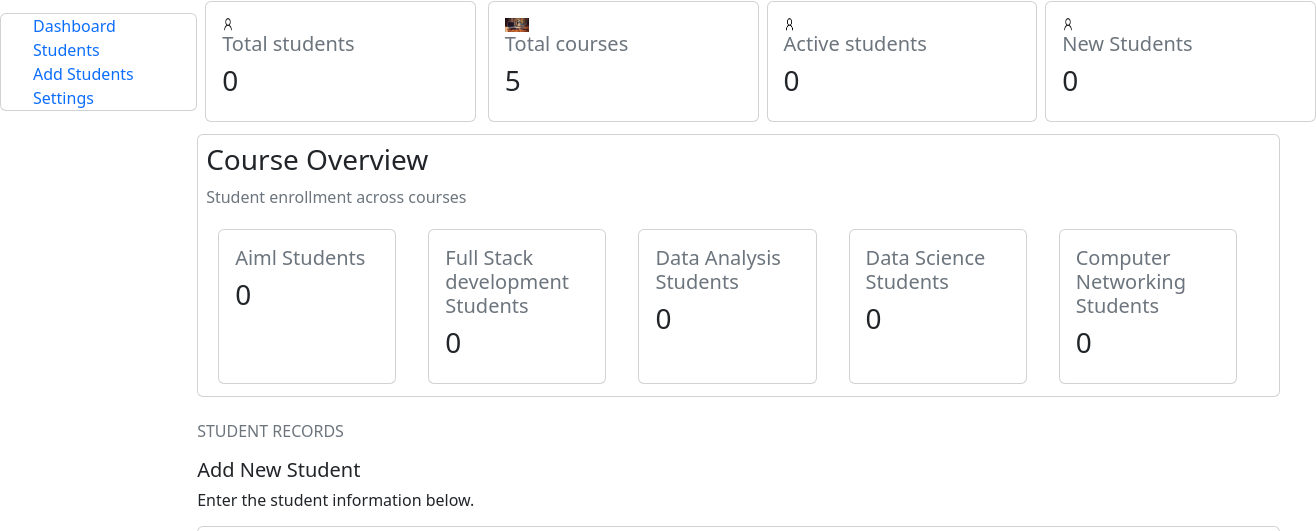
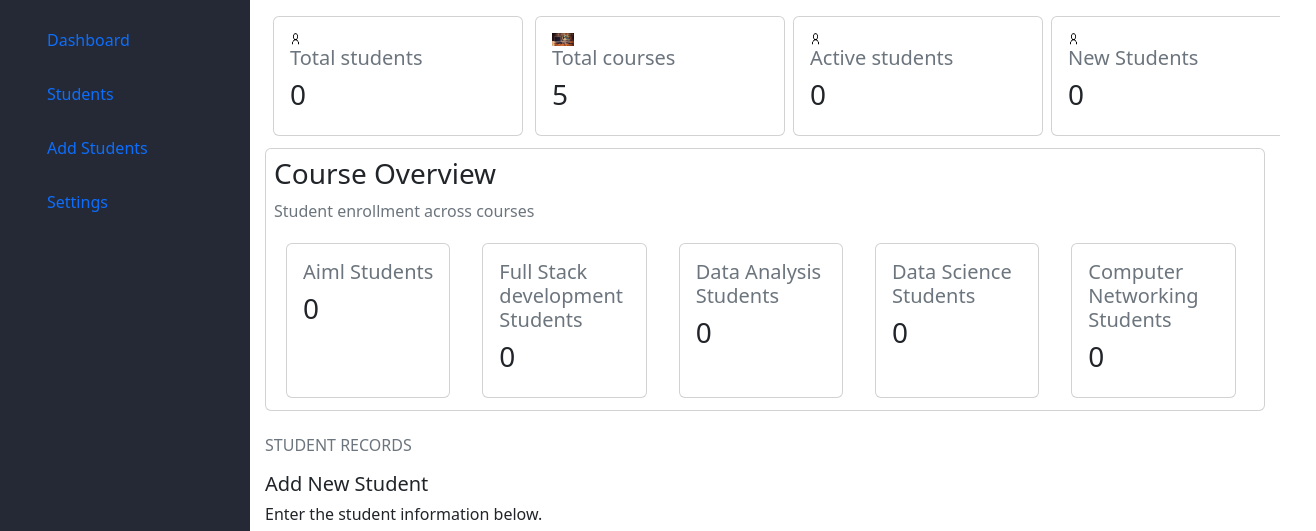
Before and after one commit to Gkanbu2004/StudentHub, a plain HTML site: page index.html in a window 1280 px wide. Shown: the part 89-620 px from the top of the page, 1316 px wide, since content can reach past the window. Drawn offline with nearby package versions, Linux system fonts and the light colour scheme; files whose address does not match are found by name.

Commit message:
Update index.html

```diff
--- a/index.html
+++ b/index.html
@@ -4,7 +4,7 @@
     <meta charset="UTF-8">
     <meta name="viewport" content="width=device-width, initial-scale=1.0">
     <title>Document</title>
-    <link rel="stylesheet" href="C:\Users\anbumani\OneDrive\Desktop\script practice\project\student.css">
+    <link rel="stylesheet" href="C:\Users\anbumani\OneDrive\Desktop\script practice\project\std.css">
     <link href="https://cdn.jsdelivr.net/npm/bootstrap@5.3.3/dist/css/bootstrap.min.css" rel="stylesheet">
 </head>
 <body>
```
